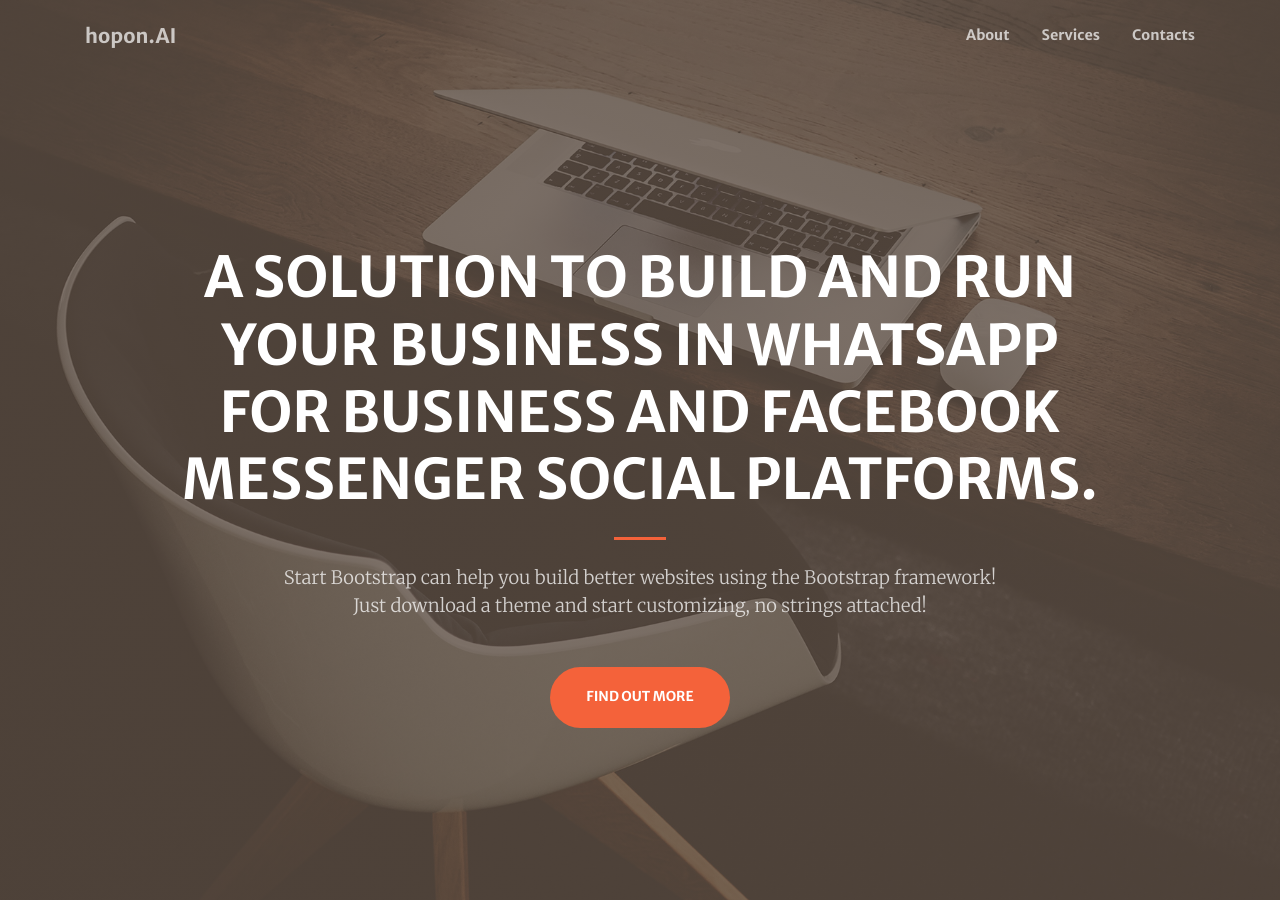
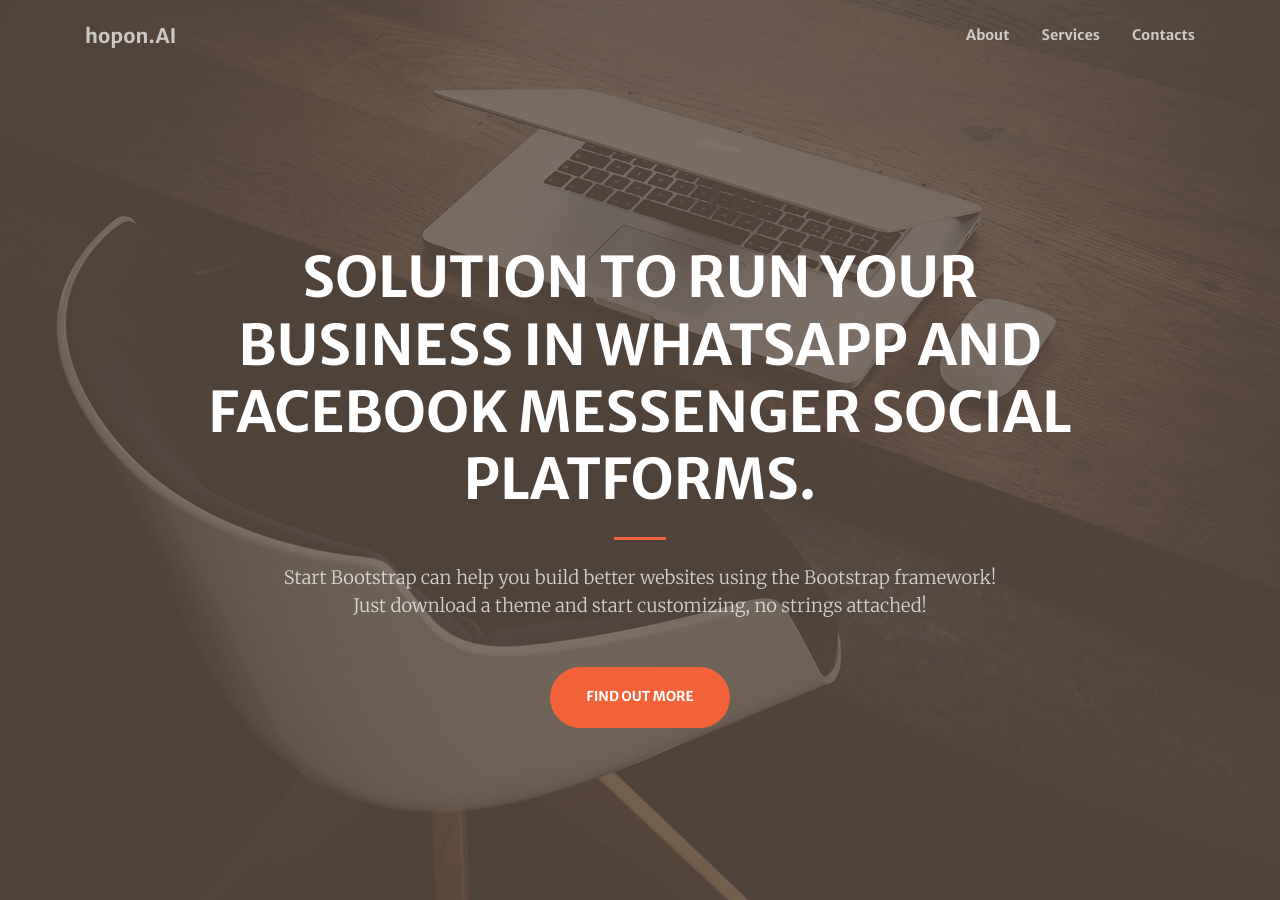
Before and after one commit to sowsan/hoponaillc.github.io, a Jekyll site: the page built from index.md, in a window 1280 px wide and 900 px high. Built offline with Jekyll 4.4.1, drawn with Linux system fonts in a browser that asks for light colours; nearby versions of some CDN libraries.

Commit message:
Update index.md

```diff
--- a/index.md
+++ b/index.md
@@ -1,7 +1,7 @@
 ---
 layout: home
 header:
-  title: A solution to build and run your business in WhatsApp for Business and Facebook Messenger Social Platforms.
+  title: Solution to run your business in WhatsApp and Facebook Messenger Social Platforms.
   text: >
     Start Bootstrap can help you build better websites using the Bootstrap
     framework! Just download a theme and start customizing, no strings attached!
```
